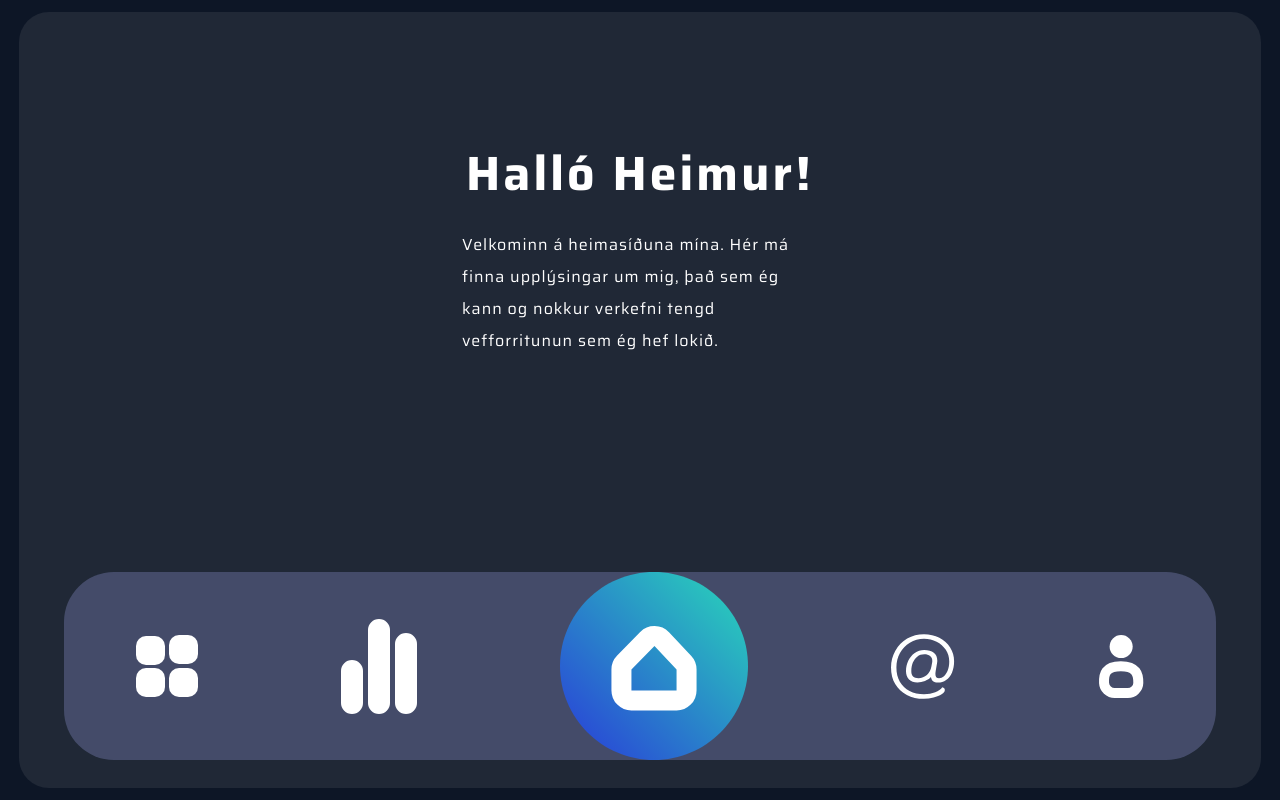
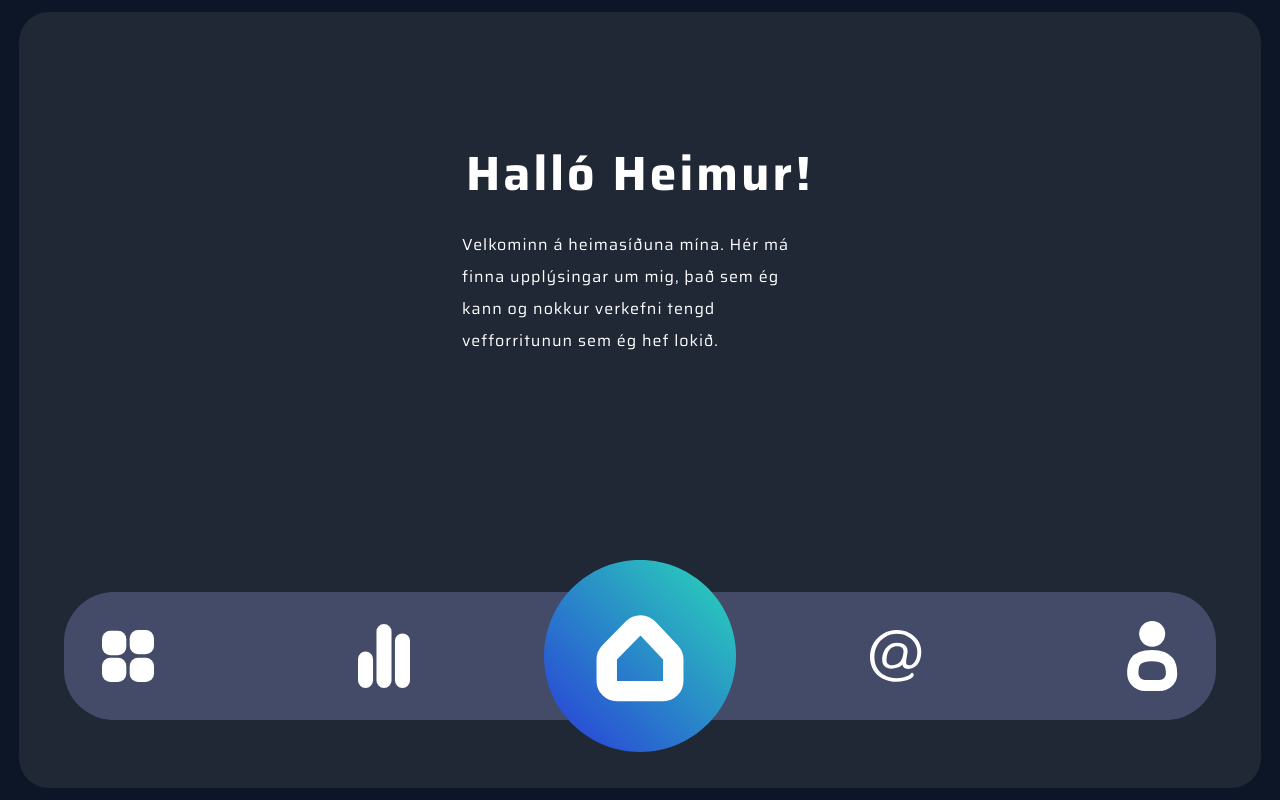
Before and after one commit to Kristinn-Thor/Kristionn-Thor.github.io, a React (Create React App) app: page / in a window 1280 px wide. Built offline with nearby package versions, Linux system fonts and the light colour scheme.

Commit message:
Navið er nú skalanlegt :)

```diff
--- a/src/App.css
+++ b/src/App.css
@@ -22,79 +22,3 @@
   display: flex;
   justify-content: center;
  }
-
-/*----------------------Home-----------------------*/
-
-.HomeSection {
-  display: flex;
-  width: 356px;
-  flex-direction: column;
-  align-items: center;
-  margin-top: 10%;
-  color:#FFF;
-  letter-spacing: 1px;
-}
-
-.HomeSection h1 {
-  font-size: 3em;
-  letter-spacing: 3px;
-}
-
-.HomeSection p {
-  margin-top: 5%;
-  line-height: 2em;
-}
-
-/*----------------------NAV-----------------------*/
-.Nav-wrapper {
-  position: sticky;
-  bottom: 5%;
-  display: flex;
-  justify-content: center;
-  width: 100%;
-  min-height: 100px;
-}
-
-  .Nav {
-    display: flex;
-    background-color: rgba(152, 159, 226, 0.3);
-    width: 90vw;
-    min-height: 100px;
-    border-radius: 50px;
-    justify-content: space-around;
-    align-items: center;
-}
-
-.Nav-Link {
-  text-decoration: none;
-  color: #FFF;
-}
-
-.Nav-HomeBtn {
-  order: 3;
-}
-
-.Nav-Projects {
-  order: 1;
-}
-
-.Nav-Skills {
- order: 2;
-}
-
-.Nav-Contact {
- order: 4;
-}
-
-.Nav-About {
-  order: 5;
-}
-
-/*----------------------Projects-----------------------*/
-
-
-/*------------------------Skils-------------------------*/
-
-/*----------------------Contact-----------------------*/
-
-/*----------------------About-----------------------*/
--- a/src/components/Nav.js
+++ b/src/components/Nav.js
@@ -1,33 +1,36 @@
 import React from 'react';
 import { Link } from 'react-router-dom';
-import HomeButton from '../svg/Home-Btn.svg'
-import ProjectsButton from '../svg/Projects-Btn.svg'
-import SkilsButton from '../svg/Skils-Btn.svg'
-import ContactButton from '../svg/Contact-Btn.svg'
-import AboutButton from '../svg/About-Btn.svg'
-
+//-----Icons-----//
+import HomeButton from '../svg/Home-Btn.svg';
+import ProjectsButton from '../svg/Projects-Btn.svg';
+import SkilsButton from '../svg/Skils-Btn.svg';
+import ContactButton from '../svg/Contact-Btn.svg';
+import AboutButton from '../svg/About-Btn.svg';
+//-----Styles-----//
+import '../styles/Nav.css';
 
 function Nav() {
     return (
-        <div className="Nav-wrapper">
-            <nav className="Nav">
+        <nav className="Nav">
+            <div className="Nav-Grid">
+                <Link className="Nav-Projects Nav-Link" to="/projects">
+                    <img className="Nav-Link-img" src={ProjectsButton} alt="Verkefnin" />
+                </Link>
+                <Link className="Nav-Skills Nav-Link" to="/skils">
+                    <img className="Nav-Link-img" src={SkilsButton} alt="Hvað ég kann" />
+                </Link>
                 <Link className="Nav-HomeBtn Nav-Link" to="/">
                     <img src={HomeButton} alt="Heim" />
                 </Link>
-                <Link className="Nav-Projects Nav-Link" to="/projects">
-                    <img src={ProjectsButton} alt="Verkefnin" />
-                </Link>
-                <Link className="Nav-Skills Nav-Link" to="/skils">
-                    <img src={SkilsButton} alt="Hvað ég kann" />
-                </Link>
                 <Link className="Nav-Contact Nav-Link" to="/contact">
-                    <img src={ContactButton} alt="Hafa samband" />
+                    <img className="Nav-Link-img" src={ContactButton} alt="Hafa samband" />
                 </Link>
                 <Link className="Nav-About Nav-Link" to="/about">
-                    <img src={AboutButton} alt="Um mig" />
+                    <img className="Nav-Link-img" src={AboutButton} alt="Um mig" />
                 </Link>
-            </nav>
-        </div>
+            </div>
+            <div className="Nav-Effect"></div>
+        </nav>
     );
 }
 
--- a/src/pages/Home.js
+++ b/src/pages/Home.js
@@ -1,4 +1,5 @@
 import React from 'react';
+import '../styles/Home.css';
 
 function Home() {
     return (
--- /dev/null
+++ b/src/styles/Home.css
@@ -0,0 +1,19 @@
+.HomeSection {
+    display: flex;
+    width: 356px;
+    flex-direction: column;
+    align-items: center;
+    margin-top: 10%;
+    color:#FFF;
+    letter-spacing: 1px;
+  }
+
+  .HomeSection h1 {
+    font-size: 3em;
+    letter-spacing: 3px;
+  }
+
+  .HomeSection p {
+    margin-top: 5%;
+    line-height: 2em;
+  }
--- /dev/null
+++ b/src/styles/Nav.css
@@ -0,0 +1,74 @@
+.Nav {
+    position: sticky;
+    bottom: 10%;
+    display: flex;
+    justify-content: center;
+    width: 100%;
+    height: 10vw;
+    min-height: 50px;
+    min-width: 320px;
+  }
+
+.Nav-Effect {
+    position: absolute;
+    background-color: rgba(152, 159, 226, 0.3);
+    width: 90vw;
+    min-width: 300px;
+    height: 100%;
+    border-radius: 50px;
+    z-index: 0;
+}
+
+.Nav-Grid {
+      position: absolute;
+      display: grid;
+      grid-template-columns:  1fr 1fr 1fr 1fr 1fr;
+      grid-template-areas: "projects skills . contact about";
+      align-items: center;
+      justify-items: center;
+      width: 100%;
+      height: 100%;
+  }
+
+  .Nav-Link {
+    text-decoration: none;
+    color: #FFF;
+    z-index: 1;
+  }
+
+  .Nav-Link-img {
+      width: 4vw;
+      min-width: 20px;
+      margin: auto;
+  }
+
+  .Nav-HomeBtn {
+    position: absolute;
+    grid-area: home;
+  }
+
+  .Nav-HomeBtn img {
+      width: 15vw;
+      min-width: 50px;
+  }
+
+  .Nav-Projects {
+    grid-area: projects;
+  }
+
+
+  .Nav-Skills {
+    grid-area: skills;
+  }
+
+
+
+  .Nav-Contact {
+    grid-area: contact;
+  }
+
+
+
+  .Nav-About {
+    grid-area: about;
+  }
```
